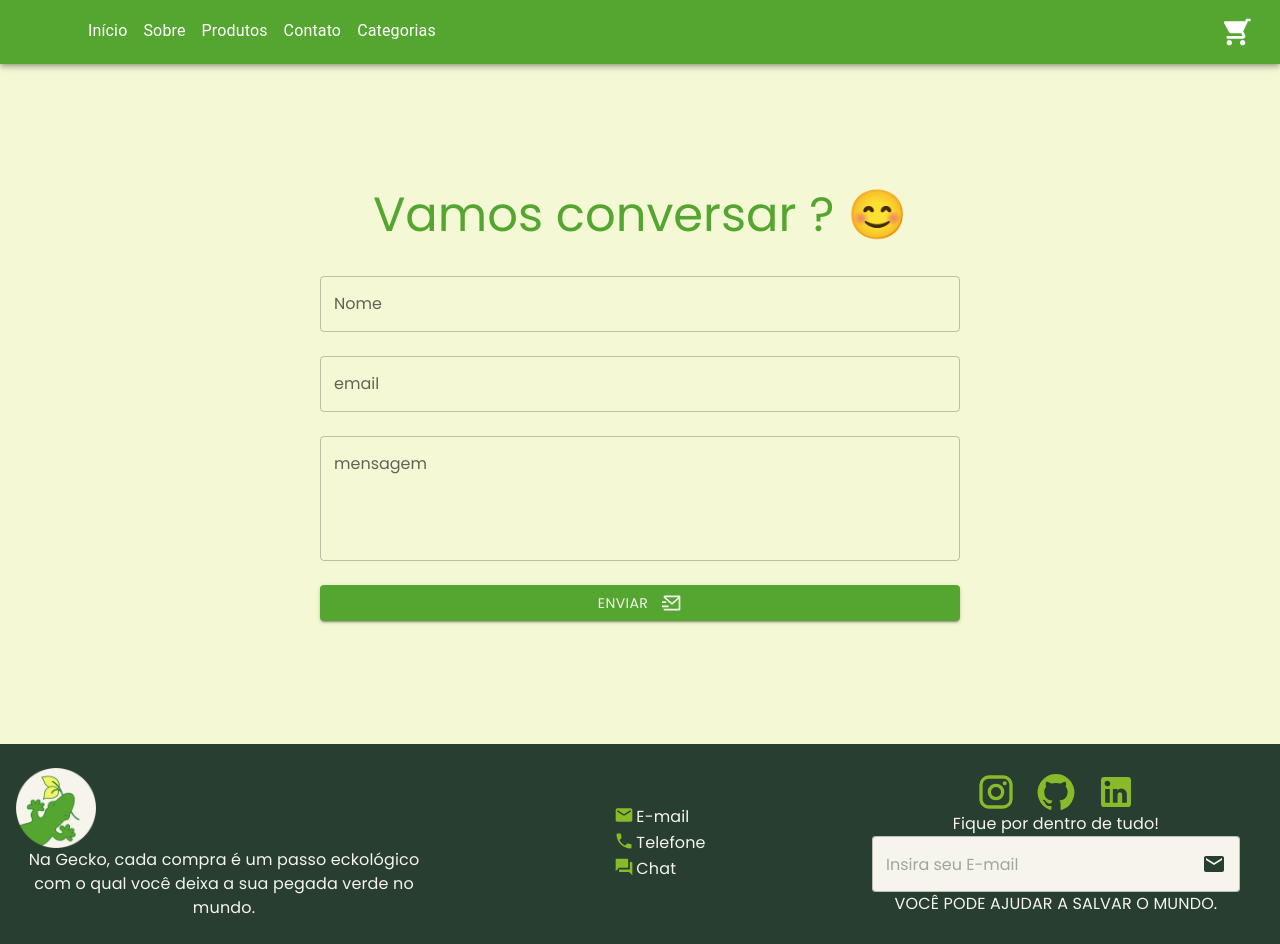
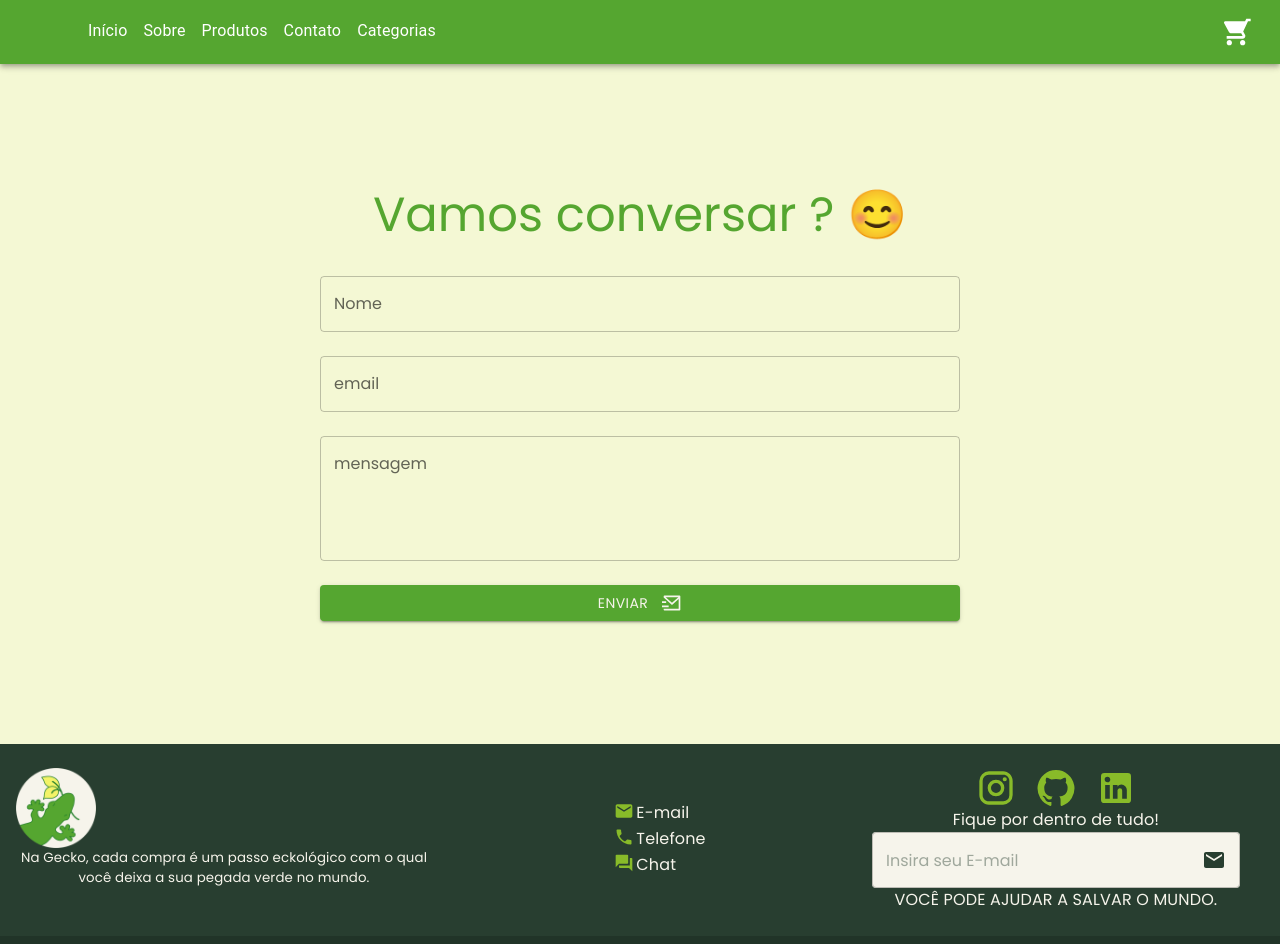
Before and after one commit to ProjetoGecko/frontend, a React (Vite) app: page /contato in a window 1280 px wide. Shown: the top 944 px of the page. Built offline with nearby package versions, Linux system fonts and the light colour scheme.

Commit message:
arrumando a box do logo e texto da gecko

```diff
--- a/src/components/static/Footer/Footer.css
+++ b/src/components/static/Footer/Footer.css
@@ -25,7 +25,8 @@
     align-items: center;
     box-sizing: border-box;
     color: #F6F4EB;
-
+    width: auto;
+    height: auto;
 }
 
 .footer-redes {
@@ -98,6 +99,7 @@
 
 .Slogan {
     color: var(--cor1);
+    font-size: smaller !important;
 }
 
 .lista_footer {
```
